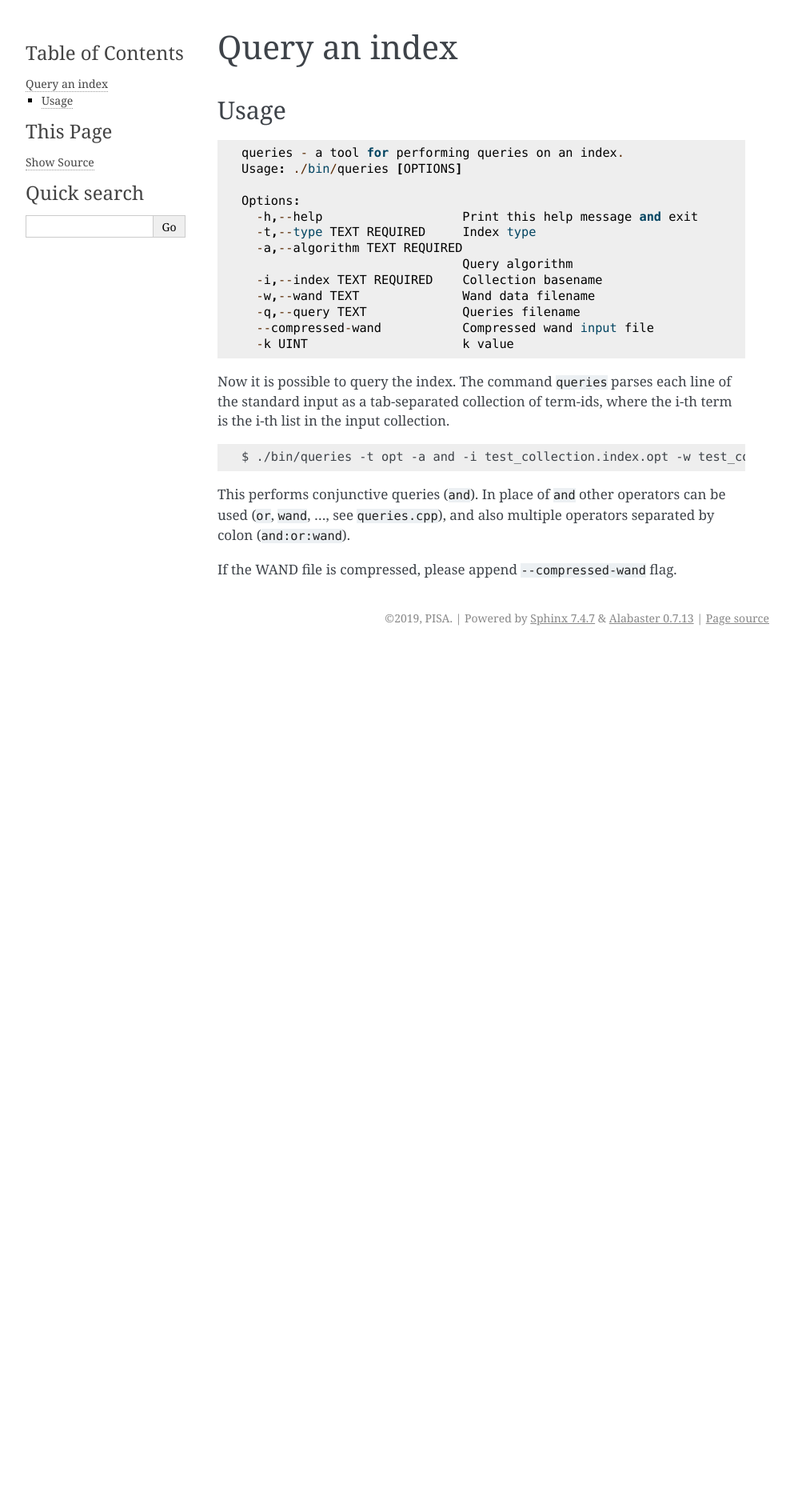
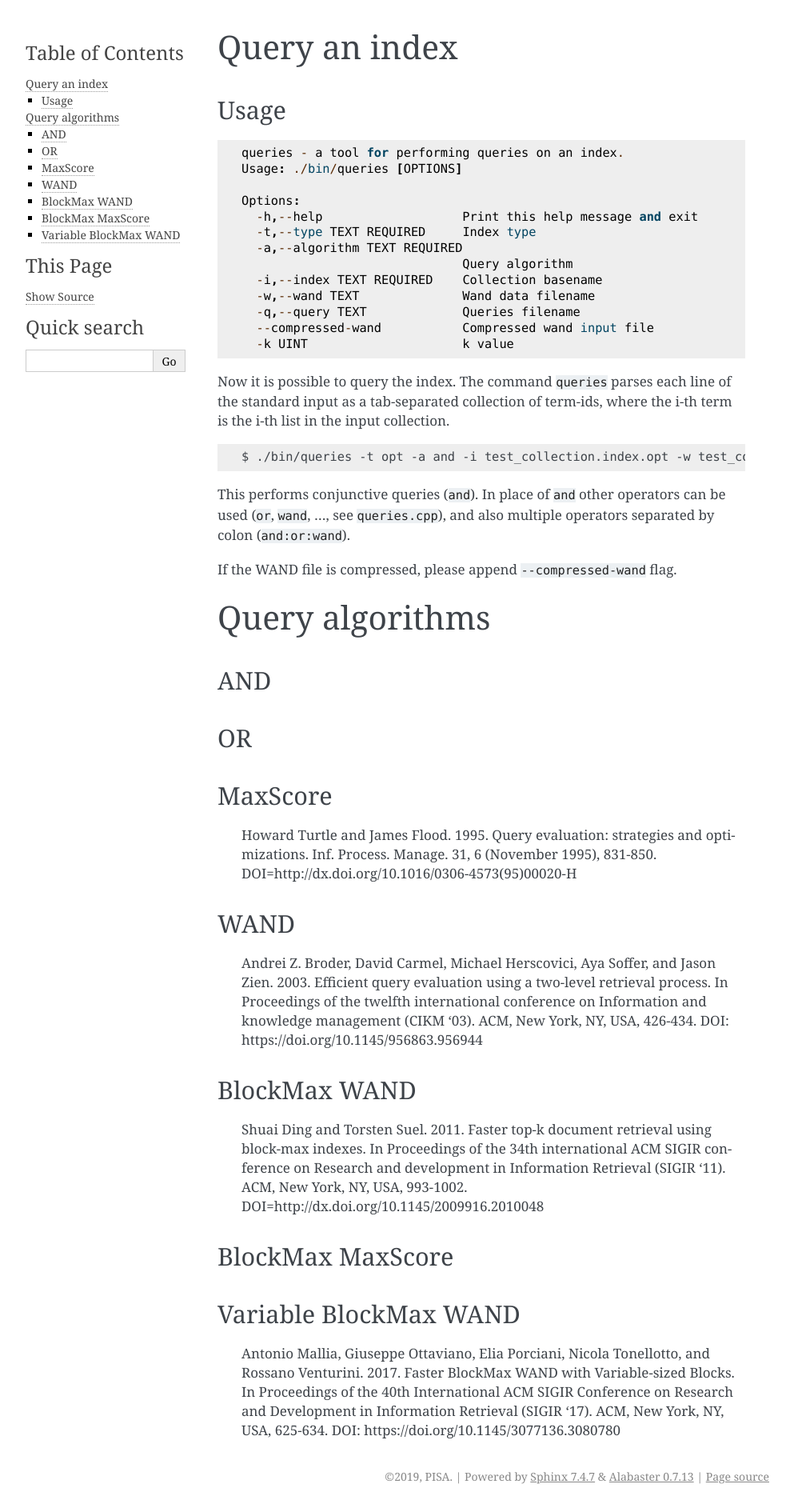
Before and after one commit to pisa-engine/pisa, a Sphinx documentation site: the page built from docs/source/query_index.md, in a window 1280 px wide. Shown: the whole page at 80% size, without its empty margins (148-1141 px from the left). Built offline with Sphinx 7.4.7, drawn with Linux system fonts in a browser that asks for light colours; before the commit the page ends 900 px from its top, so only the background shows below that.

Commit message:
Update query_index.md

```diff
--- a/docs/source/query_index.md
+++ b/docs/source/query_index.md
@@ -31,3 +31,31 @@ be used (`or`, `wand`, ..., see `queries.cpp`), and also multiple operators
 separated by colon (`and:or:wand`).
 
 If the WAND file is compressed, please append `--compressed-wand` flag.
+
+Query algorithms
+================
+
+AND
+--------
+
+OR
+--------
+
+MaxScore
+--------
+> Howard Turtle and James Flood. 1995. Query evaluation: strategies and optimizations. Inf. Process. Manage. 31, 6 (November 1995), 831-850. DOI=http://dx.doi.org/10.1016/0306-4573(95)00020-H
+
+WAND
+----
+> Andrei Z. Broder, David Carmel, Michael Herscovici, Aya Soffer, and Jason Zien. 2003. Efficient query evaluation using a two-level retrieval process. In Proceedings of the twelfth international conference on Information and knowledge management (CIKM '03). ACM, New York, NY, USA, 426-434. DOI: https://doi.org/10.1145/956863.956944
+
+BlockMax WAND
+-------------
+> Shuai Ding and Torsten Suel. 2011. Faster top-k document retrieval using block-max indexes. In Proceedings of the 34th international ACM SIGIR conference on Research and development in Information Retrieval (SIGIR '11). ACM, New York, NY, USA, 993-1002. DOI=http://dx.doi.org/10.1145/2009916.2010048
+
+BlockMax MaxScore
+-----------------
+
+Variable BlockMax WAND
+----------------------
+> Antonio Mallia, Giuseppe Ottaviano, Elia Porciani, Nicola Tonellotto, and Rossano Venturini. 2017. Faster BlockMax WAND with Variable-sized Blocks. In Proceedings of the 40th International ACM SIGIR Conference on Research and Development in Information Retrieval (SIGIR '17). ACM, New York, NY, USA, 625-634. DOI: https://doi.org/10.1145/3077136.3080780
```
